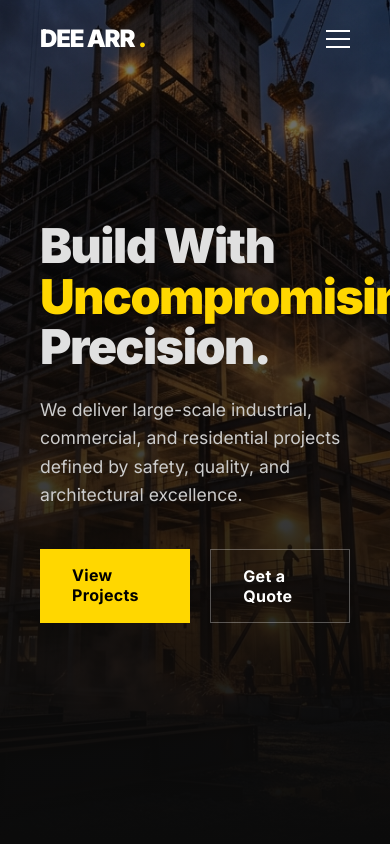
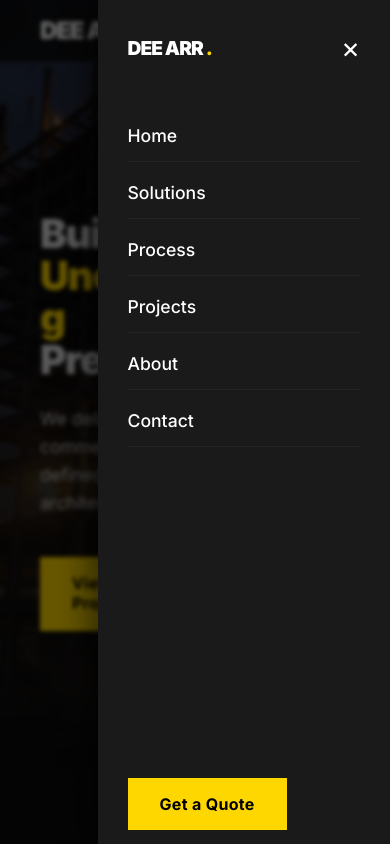
Before and after one commit to teamspirezen/dee-arr, a plain HTML site: page index.html in a window 390 px wide. Both pictures are taken after a click on the element 338 px from the left and 38 px from the top of the page. Shown: the top 844 px of the page. Drawn offline with Linux system fonts and the light colour scheme.

Commit message:
mobile-view-changed

```diff
--- a/css/home.css
+++ b/css/home.css
@@ -4,12 +4,14 @@
   --bg-card: #141414;
   --text-main: #e0e0e0;
   --text-muted: #888888;
-  --accent: #FFD700; /* Gold/Amber */
+  --accent: #FFD700;
+  /* Gold/Amber */
   --accent-dim: rgba(255, 215, 0, 0.1);
   --border-light: rgba(255, 255, 255, 0.08);
 
   /* Typography */
-  --font-heading: 'inter', sans-serif; /* Fallback to lowercase locally if needed, usually 'Inter' */
+  --font-heading: 'inter', sans-serif;
+  /* Fallback to lowercase locally if needed, usually 'Inter' */
   --font-body: 'inter', sans-serif;
 
   /* Spacing */
@@ -32,6 +34,7 @@ body {
   color: var(--text-main);
   font-family: var(--font-body);
   overflow-x: hidden;
+  width: 100%;
   -webkit-font-smoothing: antialiased;
 }
 
@@ -113,8 +116,13 @@ button {
 }
 
 @keyframes loadLine {
-  0% { width: 0; }
-  100% { width: 200px; }
+  0% {
+    width: 0;
+  }
+
+  100% {
+    width: 200px;
+  }
 }
 
 .fade-out {
@@ -231,7 +239,7 @@ header.scrolled {
   left: 0;
   width: 100%;
   height: 100%;
-  background: linear-gradient(to bottom, rgba(0,0,0,0.5), rgba(11,11,11,1));
+  background: linear-gradient(to bottom, rgba(0, 0, 0, 0.5), rgba(11, 11, 11, 1));
   z-index: 0;
 }
 
@@ -283,14 +291,14 @@ header.scrolled {
 }
 
 .btn-outline {
-  border: 1px solid rgba(255,255,255,0.3);
+  border: 1px solid rgba(255, 255, 255, 0.3);
   color: #fff;
   background: transparent;
 }
 
 .btn-outline:hover {
   border-color: #fff;
-  background: rgba(255,255,255,0.05);
+  background: rgba(255, 255, 255, 0.05);
 }
 
 /* --- INTRO --- */
@@ -322,7 +330,8 @@ header.scrolled {
 .intro-image {
   position: relative;
   height: 500px;
-  background: #222; /* Fallback */
+  background: #222;
+  /* Fallback */
   overflow: hidden;
   border-radius: 4px;
 }
@@ -342,7 +351,8 @@ header.scrolled {
 .process-section {
   padding: var(--section-padding) 0;
   background: #0f0f0f;
-  overflow: hidden; /* For horizontal scroll simulation */
+  overflow: hidden;
+  /* For horizontal scroll simulation */
 }
 
 .process-heading {
@@ -355,7 +365,8 @@ header.scrolled {
   gap: 40px;
   overflow-x: auto;
   padding-bottom: 40px;
-  scrollbar-width: none; /* Hide scrollbar Firefox */
+  scrollbar-width: none;
+  /* Hide scrollbar Firefox */
 }
 
 .process-steps::-webkit-scrollbar {
@@ -379,7 +390,7 @@ header.scrolled {
 .step-num {
   font-size: 3rem;
   font-weight: 900;
-  color: rgba(255,255,255,0.05);
+  color: rgba(255, 255, 255, 0.05);
   position: absolute;
   top: 20px;
   right: 20px;
@@ -440,7 +451,8 @@ header.scrolled {
 }
 
 .project-row {
-  display: flex; /* Changed from grid to flex for alternating layout */
+  display: flex;
+  /* Changed from grid to flex for alternating layout */
   min-height: 500px;
   margin-bottom: 60px;
 }
@@ -536,7 +548,7 @@ header.scrolled {
 .cta-section {
   padding: 160px 0;
   text-align: center;
-  background: linear-gradient(rgba(0,0,0,0.8), rgba(0,0,0,0.8)), url('../assets/images/hero.png');
+  background: linear-gradient(rgba(0, 0, 0, 0.8), rgba(0, 0, 0, 0.8)), url('../assets/images/hero.png');
   background-size: cover;
   background-attachment: fixed;
   position: relative;
@@ -584,22 +596,246 @@ header.scrolled {
   justify-content: space-between;
 }
 
-/* --- RESPONSIVE --- */
+/* --- MOBILE MENU (SIDE DRAWER) --- */
+.mobile-menu-overlay {
+  position: fixed;
+  top: 0;
+  left: 0;
+  width: 100%;
+  height: 100vh;
+  background: rgba(0, 0, 0, 0.6);
+  z-index: 9998;
+  opacity: 0;
+  visibility: hidden;
+  transition: 0.3s ease;
+  backdrop-filter: blur(2px);
+}
+
+.mobile-menu-overlay.active {
+  opacity: 1;
+  visibility: visible;
+}
+
+.mobile-menu-content {
+  position: fixed;
+  top: 0;
+  right: 0;
+  width: 75%;
+  max-width: 400px;
+  height: 100%;
+  background: #1a1a1a;
+  padding: 30px;
+  transform: translateX(100%);
+  transition: transform 0.4s cubic-bezier(0.25, 1, 0.5, 1);
+  display: flex;
+  flex-direction: column;
+  justify-content: flex-start;
+  align-items: flex-start;
+  z-index: 9999;
+  box-shadow: -10px 0 30px rgba(0, 0, 0, 0.5);
+}
+
+.mobile-menu-overlay.active .mobile-menu-content {
+  transform: translateX(0);
+}
+
+.mobile-menu-header {
+  width: 100%;
+  display: flex;
+  justify-content: space-between;
+  align-items: center;
+  margin-bottom: 60px;
+}
+
+.mobile-logo {
+  font-size: 1.2rem;
+  font-weight: 800;
+  letter-spacing: -0.05em;
+  color: #fff;
+}
+
+.mobile-nav {
+  display: flex;
+  flex-direction: column;
+  gap: 20px;
+  text-align: left;
+  width: 100%;
+}
+
+.mobile-nav a {
+  font-size: 1.1rem;
+  font-weight: 500;
+  color: #fff;
+  border-bottom: 1px solid rgba(255, 255, 255, 0.05);
+  padding-bottom: 15px;
+  opacity: 0;
+  transform: translateX(20px);
+  transition: 0.3s;
+  width: 100%;
+  display: block;
+}
+
+/* Stagger Animation */
+.mobile-menu-overlay.active .mobile-nav a {
+  animation: revealItem 0.4s cubic-bezier(0.16, 1, 0.3, 1) forwards;
+}
+
+.mobile-menu-overlay.active .mobile-nav a:nth-child(1) {
+  animation-delay: 0.1s;
+}
+
+.mobile-menu-overlay.active .mobile-nav a:nth-child(2) {
+  animation-delay: 0.15s;
+}
+
+.mobile-menu-overlay.active .mobile-nav a:nth-child(3) {
+  animation-delay: 0.2s;
+}
+
+.mobile-menu-overlay.active .mobile-nav a:nth-child(4) {
+  animation-delay: 0.25s;
+}
+
+.mobile-menu-overlay.active .mobile-nav a:nth-child(5) {
+  animation-delay: 0.3s;
+}
+
+.mobile-menu-overlay.active .mobile-nav a:nth-child(6) {
+  animation-delay: 0.35s;
+}
+
+@keyframes revealItem {
+  to {
+    opacity: 1;
+    transform: translateX(0);
+  }
+}
+
+.close-menu {
+  position: static;
+  /* Reset absolute positioning */
+  background: none;
+  border: none;
+  color: #fff;
+  font-size: 1.8rem;
+  cursor: pointer;
+  padding: 0;
+  margin: 0;
+}
+
+.mobile-menu-footer {
+  margin-top: auto;
+  width: 100%;
+}
+
+/* --- RESPONSIVE FIXES --- */
 @media (max-width: 900px) {
-  .nav-links { display: none; }
-  .hamburger { display: flex; }
+  .nav-links {
+    display: none;
+  }
 
-  .intro-grid, .project-row, .project-row:nth-child(even) {
+  .hamburger {
+    display: flex;
+  }
+
+  /* Glass Header Mobile */
+  header {
+    background: rgba(11, 11, 11, 0.85);
+    backdrop-filter: blur(12px);
+    border-bottom: 1px solid rgba(255, 255, 255, 0.05);
+    padding: 16px 0;
+  }
+
+  .intro-grid {
     grid-template-columns: 1fr;
+    gap: 40px;
+  }
+
+  .intro-image {
+    height: 300px;
+  }
+
+  /* Fix 1: Project Cards Vertical Spacing */
+  .project-row,
+  .project-row:nth-child(even) {
     flex-direction: column;
+    margin-bottom: 64px;
+    /* Fix: Increased Margin */
+  }
+
+  .project-img {
+    height: 300px;
+  }
+
+  .project-info {
+    padding: 40px 30px;
   }
 
   .stats-grid {
     grid-template-columns: 1fr 1fr;
+    gap: 30px;
   }
 
+  /* Fix 2: Process Carousel Peek */
+  .process-steps {
+    padding-right: 40px;
+    /* Peek effect space */
+  }
+
+  .step-card {
+    min-width: 85vw;
+    /* Fix: Proportional Width */
+    margin-right: 20px;
+    /* Space between cards */
+  }
+
+  /* Simplified Mobile Footer */
   .footer-grid {
     grid-template-columns: 1fr;
     gap: 40px;
+    text-align: center;
+  }
+
+  /* Hide Quick Links (Col 2) and Connect Links (Col 3) on mobile */
+  .footer-grid>div:nth-child(2),
+  .footer-grid>div:nth-child(3) {
+    display: none;
+  }
+
+  .footer p {
+    max-width: 100%;
+    margin: 0 auto 20px auto;
+  }
+
+  /* Fix 3: Footer Link Spacing (if links exist in visible cols) */
+  .footer li,
+  .footer .footer-grid a {
+    margin-bottom: 16px;
+    /* Fix: Improved tap target */
+    display: block;
+  }
+
+  .copyright {
+    flex-direction: column;
+    gap: 15px;
+    text-align: center;
+  }
+
+  .hero h1 {
+    font-size: 2.5rem;
+    word-break: break-word;
+  }
+
+  /* Hamburger Animation */
+  .hamburger.active span:nth-child(1) {
+    transform: rotate(45deg) translate(5px, 6px);
+  }
+
+  .hamburger.active span:nth-child(2) {
+    opacity: 0;
+  }
+
+  .hamburger.active span:nth-child(3) {
+    transform: rotate(-45deg) translate(5px, -6px);
   }
 }
--- a/index.html
+++ b/index.html
@@ -44,6 +44,27 @@
       </div>
     </div>
   </header>
+
+  <!-- MOBILE MENU OVERLAY -->
+  <div class="mobile-menu-overlay">
+    <div class="mobile-menu-content">
+      <div class="mobile-menu-header">
+        <div class="mobile-logo">DEE ARR <span class="text-accent">.</span></div>
+        <button class="close-menu">&times;</button>
+      </div>
+      <nav class="mobile-nav">
+        <a href="index.html">Home</a>
+        <a href="solutions.html">Solutions</a>
+        <a href="process.html">Process</a>
+        <a href="projects.html">Projects</a>
+        <a href="about.html">About</a>
+        <a href="contact.html">Contact</a>
+      </nav>
+      <div class="mobile-menu-footer">
+        <a href="contact.html" class="btn btn-primary" style="width:100%; text-align:center">Get a Quote</a>
+      </div>
+    </div>
+  </div>
 
   <!-- HERO SECTION -->
   <section class="hero">
--- a/js/main.js
+++ b/js/main.js
@@ -33,10 +33,33 @@ function initHeader() {
 
   // Mobile Menu
   const ham = document.querySelector('.hamburger');
-  // Simple toggle for now, in a real app would be a full overlay
-  ham.addEventListener('click', () => {
-    // toggle menu logic here if needed
-    alert('Mobile menu toggle - Implemented in full version');
+  const menuOverlay = document.querySelector('.mobile-menu-overlay');
+  const closeBtn = document.querySelector('.close-menu');
+  const menuLinks = document.querySelectorAll('.mobile-nav a');
+
+  function openMenu() {
+    menuOverlay.classList.add('active');
+    ham.classList.add('active'); // Animate hamburger to X
+    document.body.style.overflow = 'hidden'; // Lock scroll
+  }
+
+  function closeMenu() {
+    menuOverlay.classList.remove('active');
+    ham.classList.remove('active'); // Reset hamburger
+    document.body.style.overflow = ''; // Unlock scroll
+  }
+
+  ham.addEventListener('click', openMenu);
+  closeBtn.addEventListener('click', closeMenu);
+
+  // Close when clicking outside content (on the overlay backdrop)
+  menuOverlay.addEventListener('click', (e) => {
+    if (e.target === menuOverlay) closeMenu();
+  });
+
+  // Close when clicking a link
+  menuLinks.forEach(link => {
+    link.addEventListener('click', closeMenu);
   });
 }
 
@@ -66,8 +89,8 @@ function initScrollAnimations() {
   const heroBg = document.querySelector('.hero-bg');
   window.addEventListener('scroll', () => {
     const scroll = window.scrollY;
-    if(scroll < window.innerHeight) {
-        heroBg.style.transform = `scale(1.1) translateY(${scroll * 0.5}px)`;
+    if (scroll < window.innerHeight) {
+      heroBg.style.transform = `scale(1.1) translateY(${scroll * 0.5}px)`;
     }
   });
 }
```
